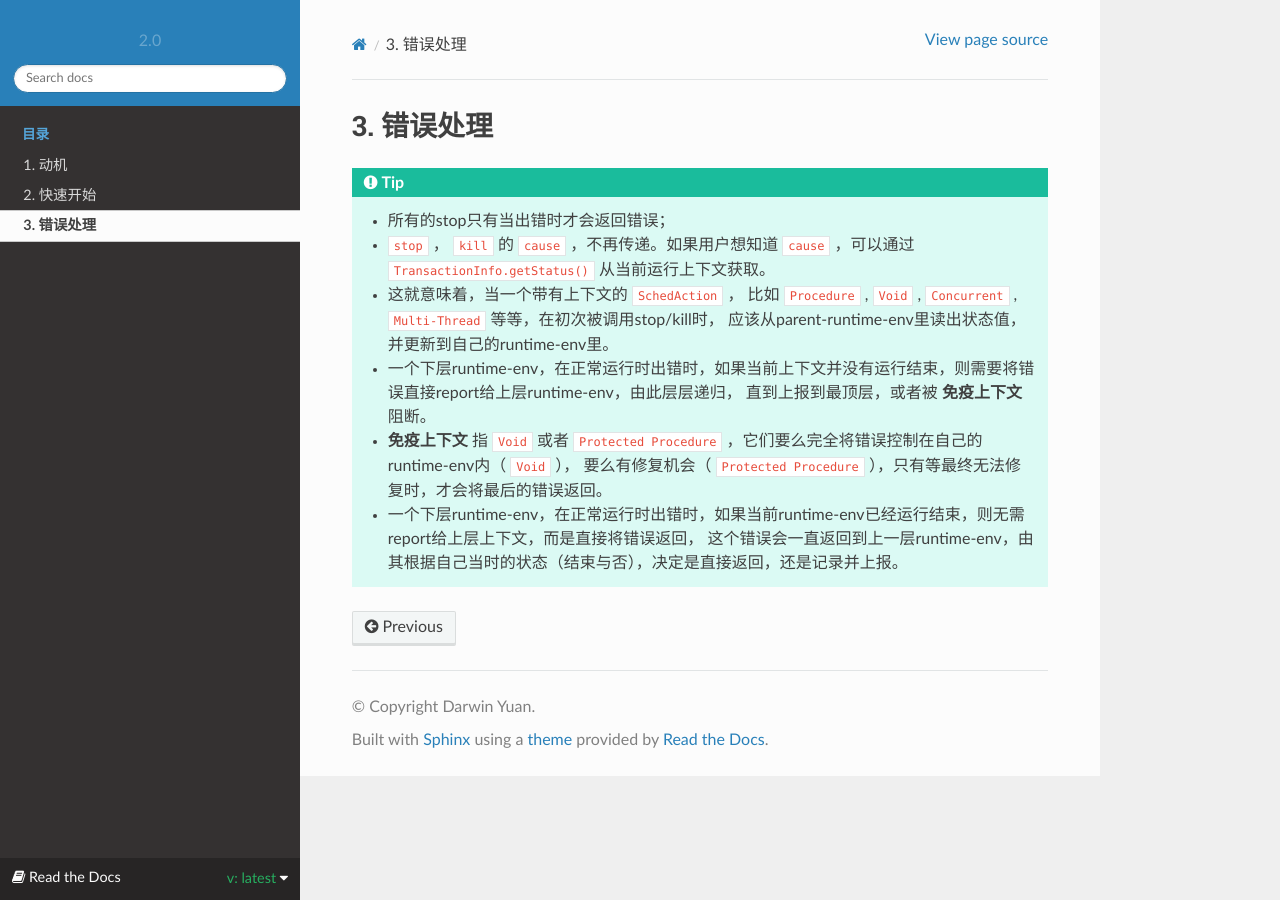
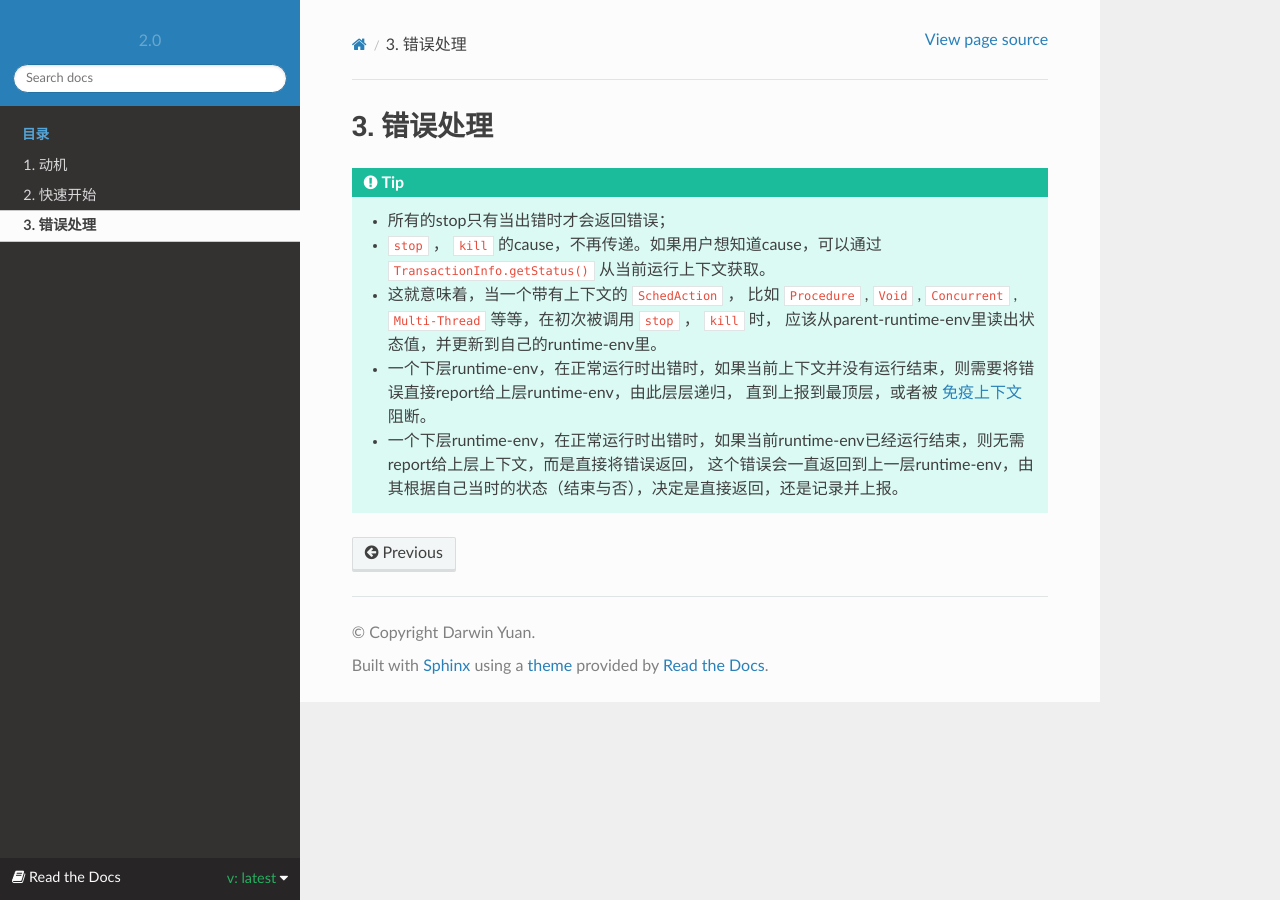
Before and after one commit to godsme/trans-dsl-2, a Sphinx documentation site: the page built from doc/source/error-handling.rst, in a window 1280 px wide. Built offline with Sphinx 7.4.7 and the Read the Docs theme 2.0.0, drawn with Linux system fonts in a browser that asks for light colours.

Commit message:
added error handling strategy

```diff
--- a/doc/source/error-handling.rst
+++ b/doc/source/error-handling.rst
@@ -3,13 +3,15 @@
 
 .. tip::
    - 所有的stop只有当出错时才会返回错误；
-   - ``stop`` ， ``kill`` 的 ``cause`` ，不再传递。如果用户想知道 ``cause`` ，可以通过 ``TransactionInfo.getStatus()`` 从当前运行上下文获取。
+   - ``stop`` ， ``kill`` 的cause，不再传递。如果用户想知道cause，可以通过 ``TransactionInfo.getStatus()`` 从当前运行上下文获取。
    - 这就意味着，当一个带有上下文的 ``SchedAction`` ，
-     比如 ``Procedure`` , ``Void`` , ``Concurrent`` , ``Multi-Thread`` 等等，在初次被调用stop/kill时，
+     比如 ``Procedure`` , ``Void`` , ``Concurrent`` , ``Multi-Thread`` 等等，在初次被调用 ``stop`` ， ``kill`` 时，
      应该从parent-runtime-env里读出状态值，并更新到自己的runtime-env里。
    - 一个下层runtime-env，在正常运行时出错时，如果当前上下文并没有运行结束，则需要将错误直接report给上层runtime-env，由此层层递归，
-     直到上报到最顶层，或者被 **免疫上下文** 阻断。
-   - **免疫上下文** 指 ``Void`` 或者 ``Protected Procedure`` ，它们要么完全将错误控制在自己的runtime-env内（ ``Void`` ），
-     要么有修复机会（ ``Protected Procedure`` ），只有等最终无法修复时，才会将最后的错误返回。
+     直到上报到最顶层，或者被 `免疫上下文`_ 阻断。
    - 一个下层runtime-env，在正常运行时出错时，如果当前runtime-env已经运行结束，则无需report给上层上下文，而是直接将错误返回，
      这个错误会一直返回到上一层runtime-env，由其根据自己当时的状态（结束与否），决定是直接返回，还是记录并上报。
+
+
+.. _免疫上下文: 指 ``Void`` 或者 ``Protected Procedure`` ，它们要么完全将错误控制在自己的runtime-env内（ ``Void`` ），
+     要么有修复机会（ ``Protected Procedure`` ），只有等最终无法修复时，才会将最后的错误返回。
--- a/doc/source/motivation.rst
+++ b/doc/source/motivation.rst
@@ -202,7 +202,7 @@
 
 .. image:: images/ch-1/recruting-state-2.png
    :align: center
-   :scale: 70 %
+   :scale: 40 %
 
 不难发现，这个过程中的任何步骤发生失败都会导致整个转换失败，只有全部成功之后，整个转换才算成功。
 这就让它成为一个不可分割的原子操作。要么全部成功，要么全部失败（之前通过的考核也统统失去了意义）。
```
